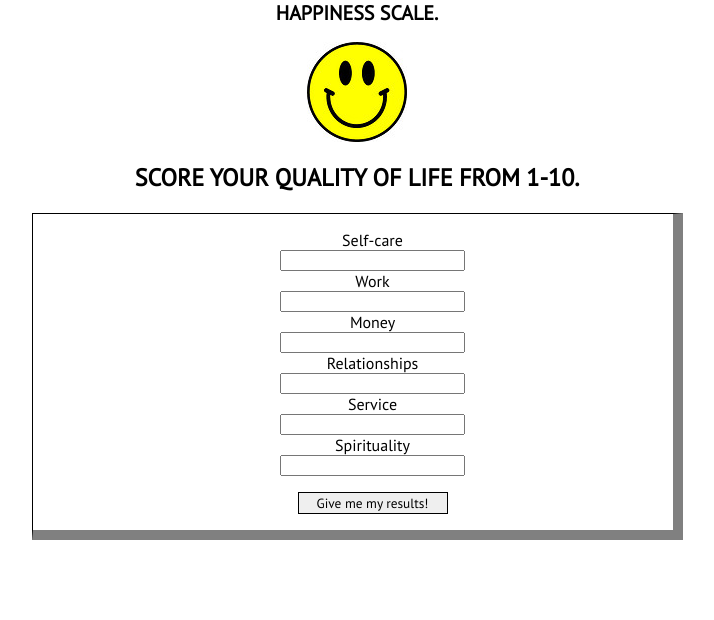
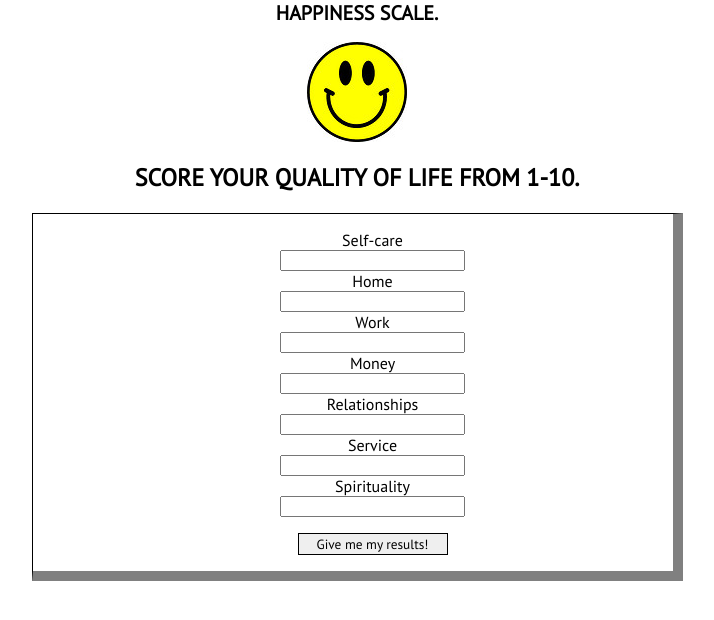
Before and after one commit to injeanius/lifescore, a plain HTML site: page index.html in a window 1280 px wide. Shown: the whole page, without its empty margins (283-997 px from the left). Drawn offline with nearby package versions, Linux system fonts and the light colour scheme.

Commit message:
Update index.html

```diff
--- a/index.html
+++ b/index.html
@@ -15,6 +15,7 @@
 
 	<ul>
 		<li>Self-care</li><input class="scores self">  </input>
+		<li>Home</li><input class="scores home">  </input>
 		<li>Work</li><input class="scores work">  </input>
 		<li>Money</li><input class="scores money">  </input>
 		<li>Relationships</li><input class="scores rel">  </input>
```
